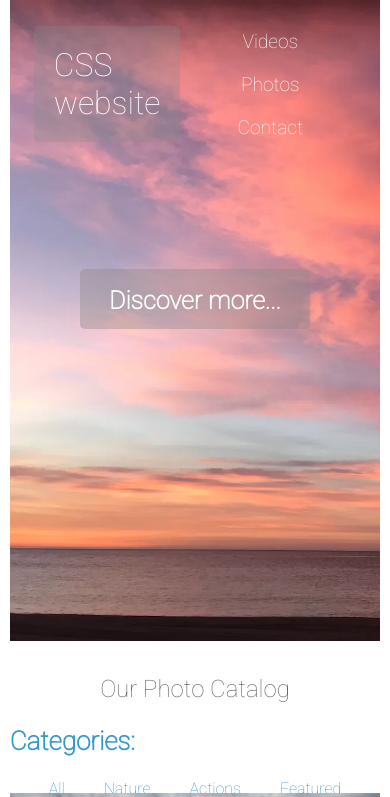
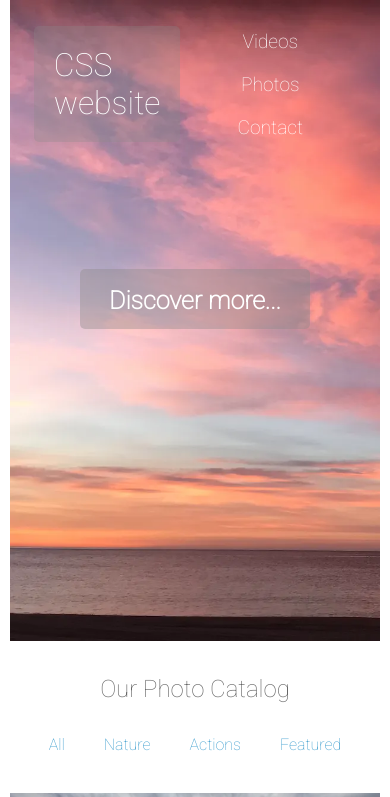
Before and after one commit to toveadamsson/css-website, a React (Create React App) app: page / in a window 390 px wide. Shown: the top 797 px of the page. Built offline with nearby package versions, Linux system fonts and the light colour scheme.

Commit message:
changed classname titles

```diff
--- a/src/components/Catalogue.js
+++ b/src/components/Catalogue.js
@@ -11,7 +11,7 @@ function Catalogue() {
     <div className="catalogue-container">
       <div className="titles-container">
         <h1>Our Photo Catalog</h1>
-        <div className="subtitle-container">
+        <div className="subtitles-container">
           <p>Categories:</p>
           <ul className="demo">
             <li>All</li>
--- a/src/css/Catalouge.css
+++ b/src/css/Catalouge.css
@@ -12,14 +12,14 @@
   font-weight: 500;
   /* padding-left: 0.938rem; */
 }
-.subtitle-container {
+.subtitles-container {
   width: 70%;
   height: 3.125rem;
   display: grid;
   grid-template-columns: 20%80%;
   color: #3399cc;
 }
-.subtitle-container p {
+.subtitles-container p {
   color: #3399cc;
   height: 100%;
   font-size: 26px;
@@ -113,7 +113,7 @@
   .different-selection {
     grid-template-columns: repeat(2, 1fr);
   }
-  .subtitle-container {
+  .subtitles-container {
     grid-template-columns: repeat(1, 1fr);
   }
   .individual-container h1 {
@@ -140,9 +140,12 @@
     font-size: 1.5rem;
     text-align: center;
   }
-  .titles-section p {
+  .titles-container p {
     display:none;
     font-size: 1.3rem;
+  }
+  .subtitles-container{
+    width: 100%;
   }
   .demo {
     justify-content: space-evenly;
@@ -153,9 +156,6 @@
   }
   .different-selection {
     grid-template-columns: repeat(1, 1fr);
-  }
-  .subtitle-container {
-    width: 100%;
   }
   /*?000000000000000000  */
   .page-buttons-container {
```
